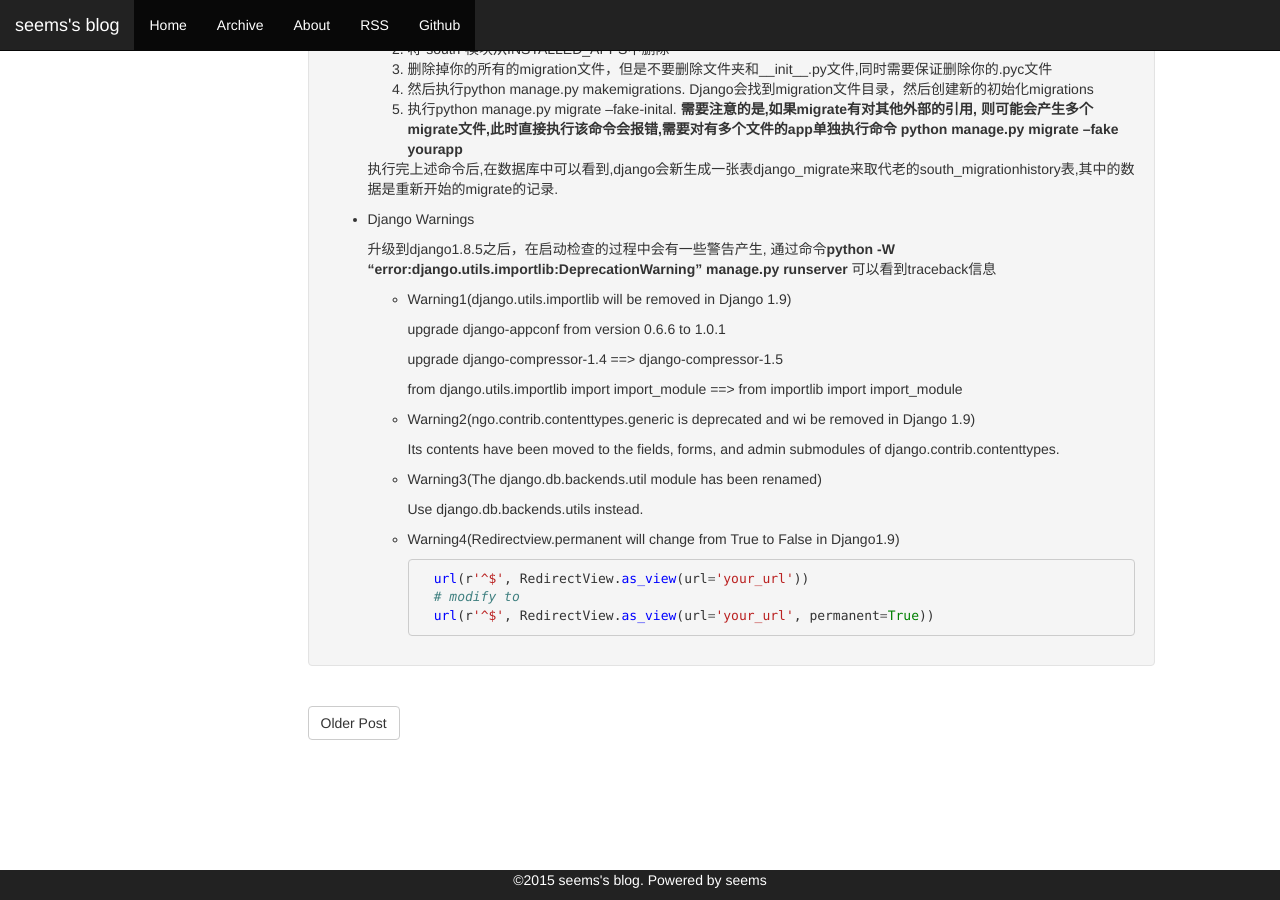
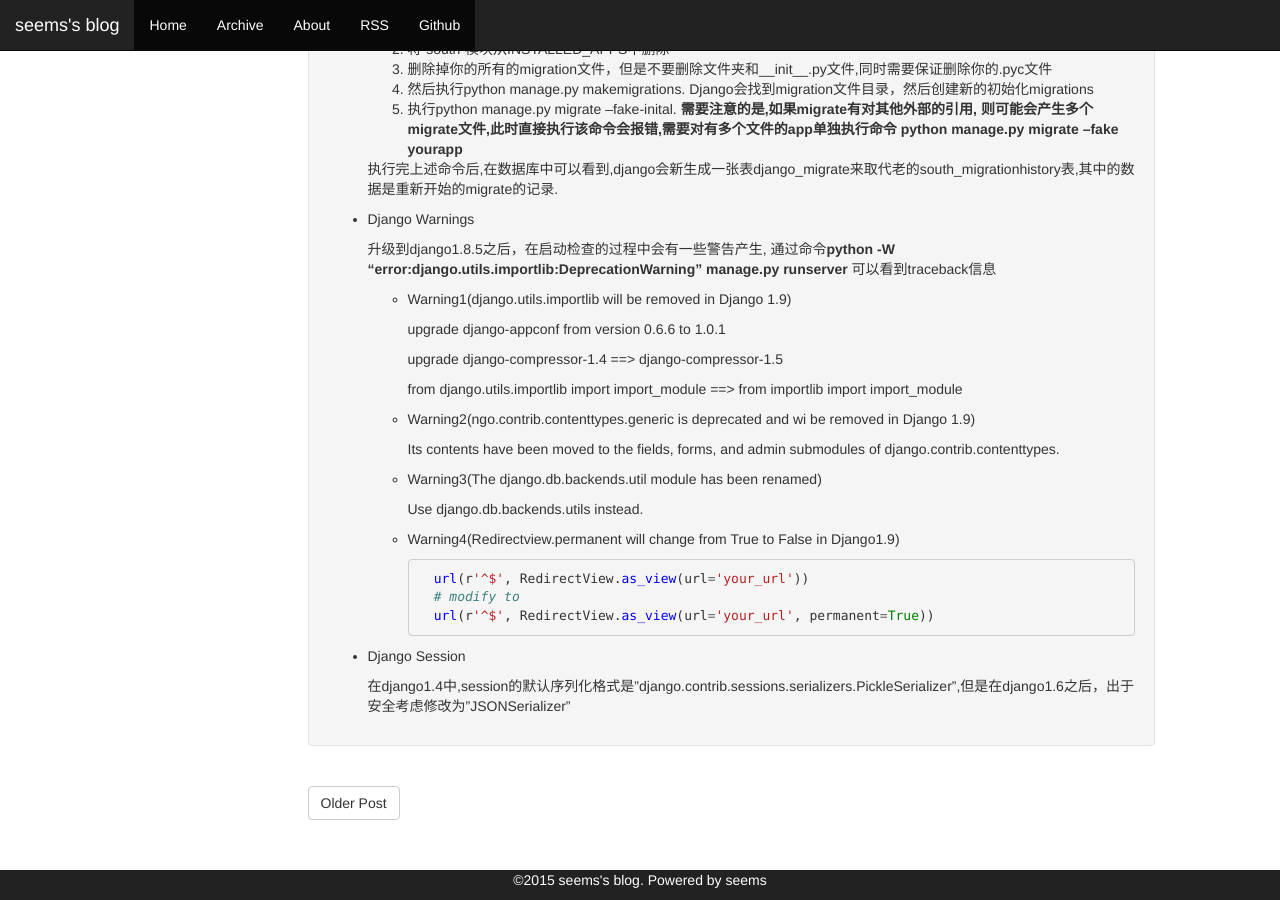
Before and after one commit to Gandalf-Pl/seems, a Jekyll site: the page built from _posts/2015-10-23-django_upgrade.md, in a window 1280 px wide and 900 px high, scrolled down 3776 px. Built offline with Jekyll 4.4.1, drawn with Linux system fonts in a browser that asks for light colours; Markdown is read by kramdown in place of the engine named in the settings.

Commit message:
django upgrade

```diff
--- a/_posts/2015-10-23-django_upgrade.md
+++ b/_posts/2015-10-23-django_upgrade.md
@@ -244,3 +244,7 @@
         # modify to
         url(r'^$', RedirectView.as_view(url='your_url', permanent=True))
         ~~~
+
++ Django Session
+
+    在django1.4中,session的默认序列化格式是”django.contrib.sessions.serializers.PickleSerializer”,但是在django1.6之后，出于安全考虑修改为”JSONSerializer”
```
